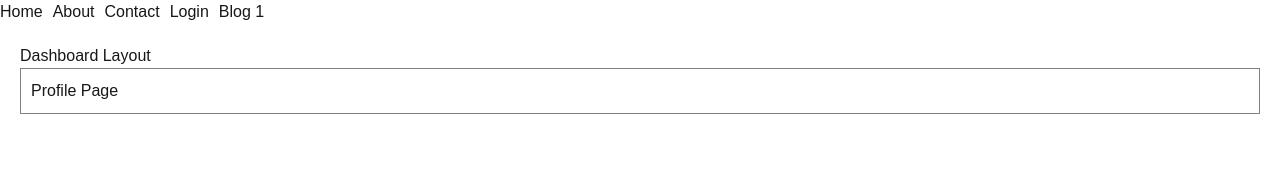
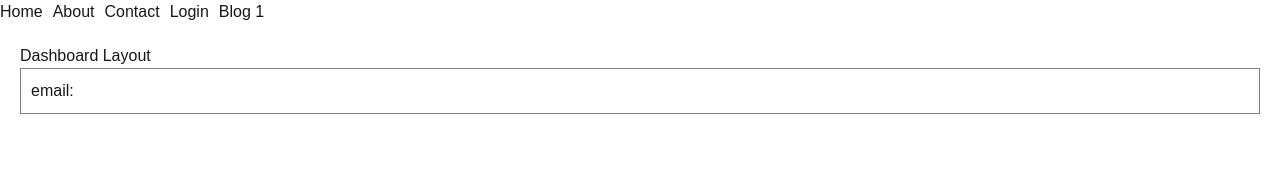
Before and after one commit to Toufique18/mini-blog-nextjs, a Next.js app: page /dashboard/profile in a window 1280 px wide. Shown: the top 184 px of the page. Built offline with nearby package versions, Linux system fonts and the light colour scheme; no server answers.

Commit message:
implement redux toolkit to write redux logic

```diff
--- a/package.json
+++ b/package.json
@@ -9,10 +9,12 @@
     "lint": "eslint"
   },
   "dependencies": {
+    "@reduxjs/toolkit": "^2.11.2",
     "jsonwebtoken": "^9.0.3",
     "next": "16.2.4",
     "react": "19.2.4",
-    "react-dom": "19.2.4"
+    "react-dom": "19.2.4",
+    "react-redux": "^9.2.0"
   },
   "devDependencies": {
     "@tailwindcss/postcss": "^4",
--- a/src/app/dashboard/profile/page.tsx
+++ b/src/app/dashboard/profile/page.tsx
@@ -1,3 +1,7 @@
+'use client'
+import { useSelector } from 'react-redux'
 export default function Profile() {
-  return <h1>Profile Page</h1>
+ const user = useSelector((state: any) => state.user.user)
+
+  return <div>email: {user?.email}</div>
 }
--- a/src/app/layout.tsx
+++ b/src/app/layout.tsx
@@ -2,6 +2,7 @@ import type { Metadata } from "next";
 import { Geist, Geist_Mono } from "next/font/google";
 import "./globals.css";
 import Navbar from "./components/Navbar";
+import { Providers } from "./providers";
 
 const geistSans = Geist({
   variable: "--font-geist-sans",
@@ -26,8 +27,10 @@ export default function RootLayout({
   return (
     <html>
       <body>
-        <Navbar />
-        <main style={{ padding: 20 }}>{children}</main>
+        <Providers>
+  <Navbar />
+  <main style={{ padding: 20 }}>{children}</main>
+</Providers>
       </body>
     </html>
   );
--- a/src/app/login/LoginForm.tsx
+++ b/src/app/login/LoginForm.tsx
@@ -1,12 +1,16 @@
 'use client'
 
 import { useState } from 'react'
+import { useDispatch } from 'react-redux'
 import { useRouter } from 'next/navigation'
+import { setUser } from '@/store/userSlice'
 
 export default function LoginForm() {
+  const dispatch = useDispatch()
+  const router = useRouter()
+
   const [email, setEmail] = useState('')
   const [password, setPassword] = useState('')
-  const router = useRouter()
 
   const handleLogin = async () => {
     const res = await fetch('/api/login', {
@@ -15,10 +19,8 @@ export default function LoginForm() {
     })
 
     if (res.ok) {
+      dispatch(setUser({ email }))  // ✅ HERE
       router.push('/dashboard')
-      router.refresh()
-    } else {
-      alert('Invalid credentials')
     }
   }
 
--- /dev/null
+++ b/src/app/providers.tsx
@@ -0,0 +1,9 @@
+// app/providers.tsx
+'use client'
+
+import { Provider } from 'react-redux'
+import { store } from '@/store/store'
+
+export function Providers({ children }: { children: React.ReactNode }) {
+  return <Provider store={store}>{children}</Provider>
+}
--- /dev/null
+++ b/src/store/store.ts
@@ -0,0 +1,9 @@
+// store/store.ts
+import { configureStore } from '@reduxjs/toolkit'
+import userReducer from './userSlice'
+
+export const store = configureStore({
+  reducer: {
+    user: userReducer,
+  },
+})
--- /dev/null
+++ b/src/store/userSlice.ts
@@ -0,0 +1,20 @@
+// store/userSlice.ts
+import { createSlice } from '@reduxjs/toolkit'
+
+const userSlice = createSlice({
+  name: 'user',
+  initialState: {
+    user: null,
+  },
+  reducers: {
+    setUser: (state, action) => {
+      state.user = action.payload
+    },
+    logout: (state) => {
+      state.user = null
+    },
+  },
+})
+
+export const { setUser, logout } = userSlice.actions
+export default userSlice.reducer
```
Also changed, not shown: 1 other file (tests, documents, lock files or other folders).
